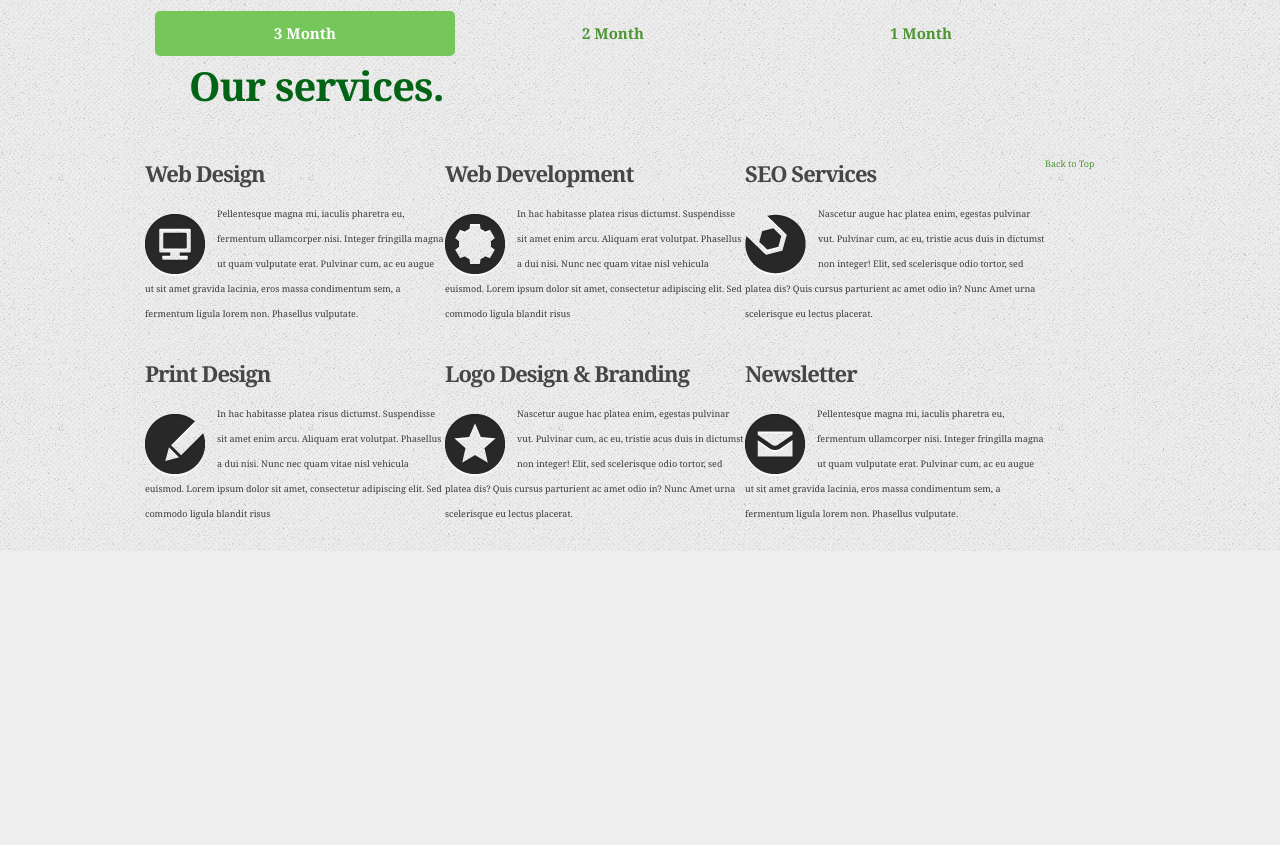
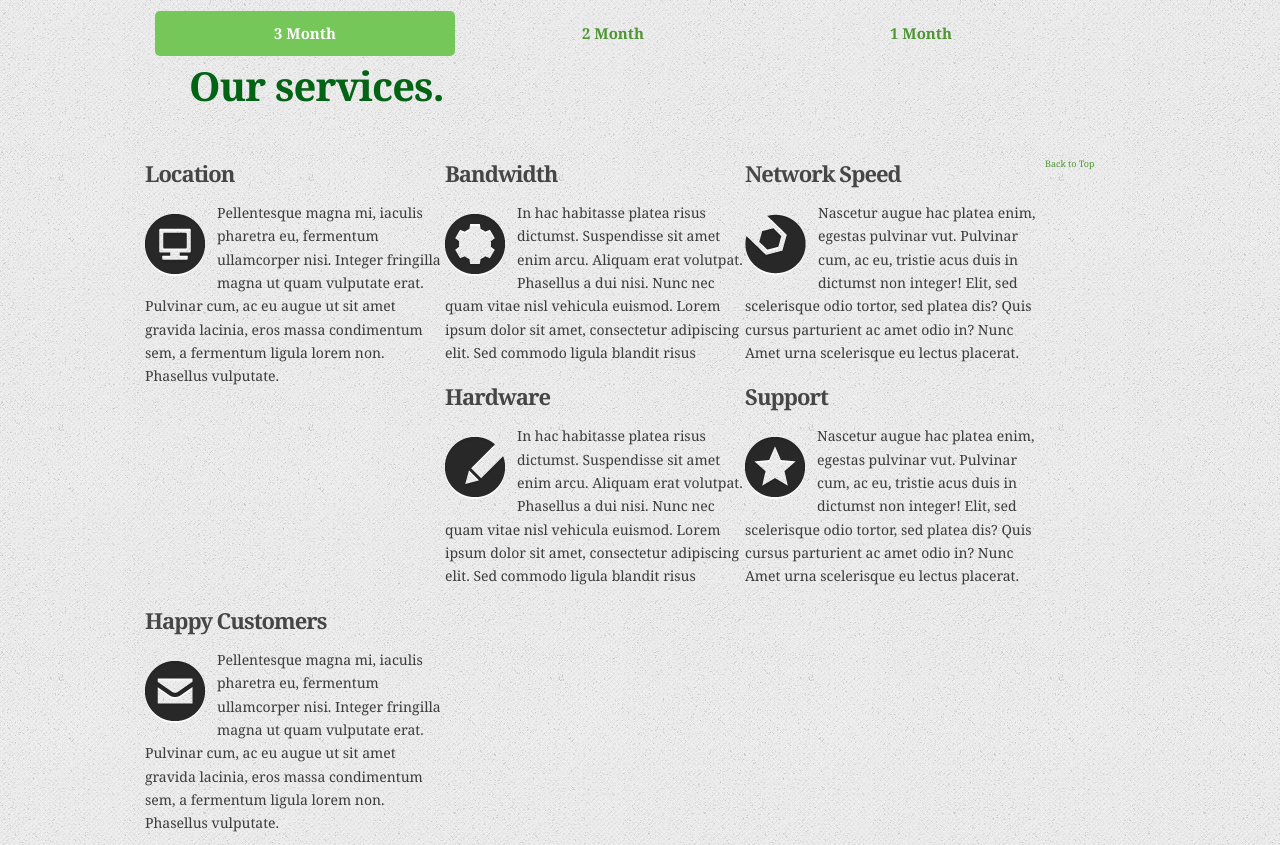
Before and after one commit to Ergasti/eragate, a Django app: page / in a window 1280 px wide. Shown: the part 495-1340 px from the top of the page. Before the commit the page ends 1046 px from the top, so only its background shows below. Run offline with Django 3.2, Linux system fonts and the light colour scheme; data comes from the database, SQL or seed files in the repository; some libraries are stand-ins or nearby versions.

Commit message:
Edit Some Stulying and adbated the Static files to the new Static method

```diff
--- a/vps/templates/whyus.html
+++ b/vps/templates/whyus.html
@@ -1,4 +1,4 @@
-      {% load i18n sekizai_tags %}
+      {% load i18n sekizai_tags staticfiles %}
 
       {% addtoblock "css" %}
       <link rel="stylesheet" href="{{ STATIC_URL }}css/nivo-slider.css" type="text/css" />
@@ -45,20 +45,13 @@
       	margin-top: 10px;
       	margin-bottom: 15px;
       }
-      p {
-        margin: 0;
-        padding: 0;
-        border: 0;
-        font-size: 100%;
-        font: inherit;
-        vertical-align: baseline;
-      margin-bottom: 25px;
-      }
+
       .content-wrap section .row .mid {
       margin-left: 35px;
       margin-right: 35px;
       }
       .row .col {
+        margin-left: 20px;
       float: left;
       margin: 0;
       padding: 0;
@@ -81,6 +74,9 @@
         background: /* url(../images/25-pixel-baseline.png) left top repeat, */ url(http://www.styleshout.com/templates/preview/PageOne10/images/bg.png) left top repeat;
 
       }
+      .col p{
+        font-size: 14px;
+      }
 
       </style>
       <div class="container">
@@ -97,25 +93,25 @@ color: #046416;
 
              <div class="row no-bottom-margin">
                 <section class="col">
-                    <h2 class="h2">Web Design</h2>
+                    <h2 class="h2">Location</h2>
 
-                    <p><img class="align-left" alt="" src="{{ STATIC_URL }}images/services/webdesign.png" />Pellentesque magna mi, iaculis pharetra eu, fermentum ullamcorper nisi.
+                    <p><img class="align-left" alt="" src="{% static "images/services/webdesign.png" %}"/>Pellentesque magna mi, iaculis pharetra eu, fermentum ullamcorper nisi.
                     Integer fringilla magna ut quam vulputate erat. Pulvinar cum, ac eu augue ut sit amet
                     gravida lacinia, eros massa condimentum sem, a fermentum ligula lorem non.
                     Phasellus vulputate.</p>
                 </section>
                 <section class="col mid">
-                    <h2 class="h2">Web Development</h2>
+                    <h2 class="h2">Bandwidth</h2>
 
-                    <p><img class="align-left" alt="" src="{{ STATIC_URL }}images/services/webdevelopment.png" />In hac habitasse platea risus dictumst. Suspendisse sit amet enim arcu. Aliquam erat volutpat.
+                    <p><img class="align-left" alt="" src="{% static "images/services/webdevelopment.png" %}" />In hac habitasse platea risus dictumst. Suspendisse sit amet enim arcu. Aliquam erat volutpat.
                     Phasellus a dui nisi. Nunc nec quam vitae nisl vehicula euismod. Lorem ipsum dolor sit amet,
                     consectetur adipiscing elit. Sed commodo ligula blandit risus</p>
                 </section>
 
                 <section class="col">
-                    <h2 class="h2">SEO Services</h2>
+                    <h2 class="h2">Network Speed</h2>
 
-                    <p><img class="align-left" alt="" src="{{ STATIC_URL }}images/services/seo-services.png" />Nascetur augue hac platea enim, egestas pulvinar vut. Pulvinar cum, ac eu, tristie
+                    <p><img class="align-left" alt="" src="{% static "images/services/seo-services.png" %}"/>Nascetur augue hac platea enim, egestas pulvinar vut. Pulvinar cum, ac eu, tristie
                     acus duis in dictumst non integer! Elit, sed scelerisque odio tortor, sed platea dis? Quis
                     cursus parturient ac amet odio in? Nunc Amet urna scelerisque eu lectus placerat.</p>
 
@@ -124,24 +120,24 @@ color: #046416;
 
             <div class="row">
                 <section class="col">
-                    <h2 class="h2">Print Design</h2>
+                    <h2 class="h2">Hardware</h2>
 
-                    <p><img class="align-left" alt="" src="{{ STATIC_URL }}images/services/print-design.png" />In hac habitasse platea risus dictumst. Suspendisse sit amet enim arcu. Aliquam erat volutpat.
+                    <p><img class="align-left" alt="" src="{% static "images/services/print-design.png" %}" />In hac habitasse platea risus dictumst. Suspendisse sit amet enim arcu. Aliquam erat volutpat.
                     Phasellus a dui nisi. Nunc nec quam vitae nisl vehicula euismod. Lorem ipsum dolor sit amet,
                     consectetur adipiscing elit. Sed commodo ligula blandit risus</p>
                 </section>
                 <section class="col mid">
-                    <h2 class="h2">Logo Design &amp; Branding</h2>
+                    <h2 class="h2">Support</h2>
 
-                    <p><img class="align-left" alt="" src="{{ STATIC_URL }}images/services/logo-design-and-branding.png" />Nascetur augue hac platea enim, egestas pulvinar vut. Pulvinar cum, ac eu, tristie
+                    <p><img class="align-left" alt="" src="{% static "images/services/logo-design-and-branding.png" %}" />Nascetur augue hac platea enim, egestas pulvinar vut. Pulvinar cum, ac eu, tristie
                     acus duis in dictumst non integer! Elit, sed scelerisque odio tortor, sed platea dis? Quis
                     cursus parturient ac amet odio in? Nunc Amet urna scelerisque eu lectus placerat.</p>
                 </section>
 
                 <section class="col">
-                    <h2 class="h2">Newsletter</h2>
+                    <h2 class="h2">Happy Customers</h2>
 
-                    <p><img class="align-left" alt="" src="{{ STATIC_URL }}images/services/newsletter.png" />Pellentesque magna mi, iaculis pharetra eu, fermentum ullamcorper nisi.
+                    <p><img class="align-left" alt="" src="{% static "images/services/newsletter.png" %}" />Pellentesque magna mi, iaculis pharetra eu, fermentum ullamcorper nisi.
                     Integer fringilla magna ut quam vulputate erat. Pulvinar cum, ac eu augue ut sit amet
                     gravida lacinia, eros massa condimentum sem, a fermentum ligula lorem non.
                     Phasellus vulputate.</p>
```
